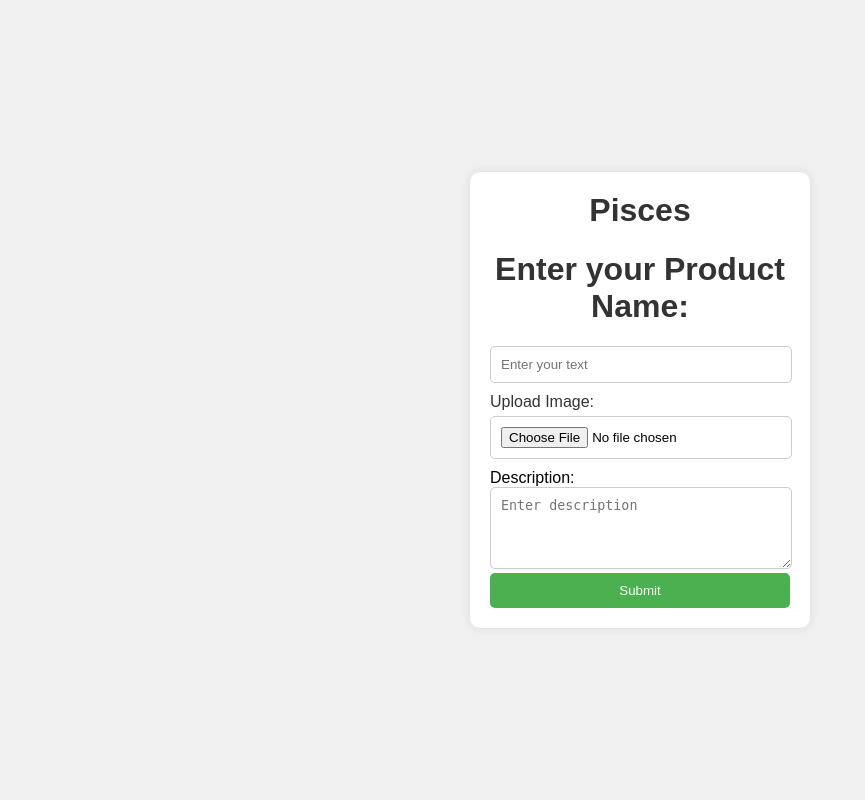
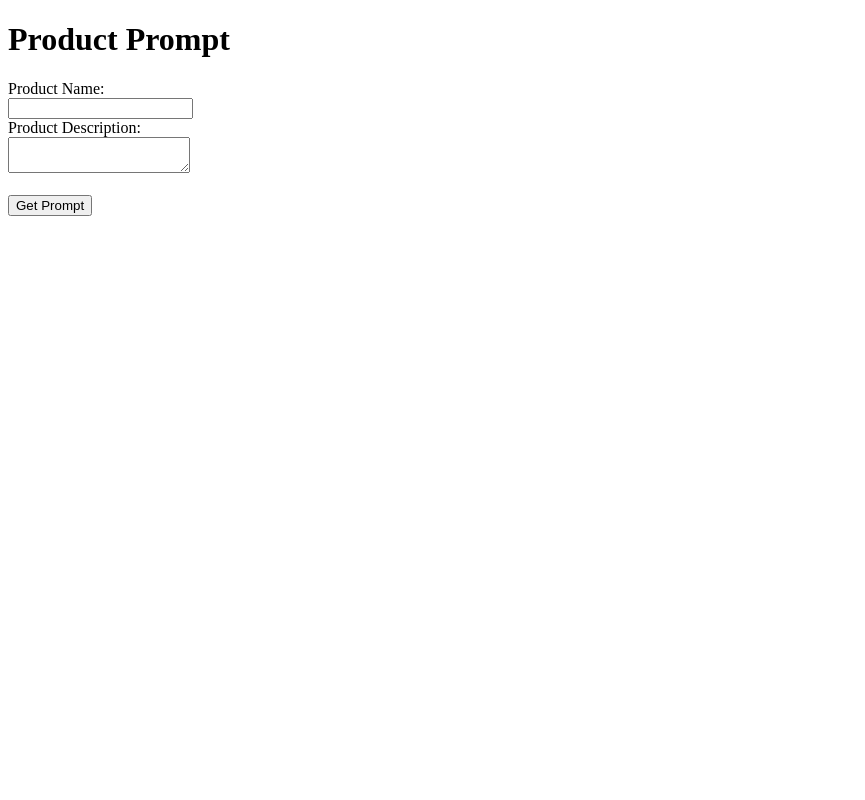
Before and after one commit to Jix0u/Pisces, a Flask app: page / in a window 1280 px wide. Shown: the whole page, without its empty margins (0-865 px from the left). Run offline with Flask 3, Linux system fonts and the light colour scheme.

Commit message:
Cohere is Ready!

```diff
--- a/app.py
+++ b/app.py
@@ -1,20 +1,25 @@
-from flask import Flask, render_template, request
+from flask import Flask, render_template, request, jsonify
+import cohere
 
 app = Flask(__name__)
+co = cohere.Client('w57rPReM72vAbwe1ytbS8w6r5zZeQqMBKm9k78Tz')
 
 @app.route('/')
 def index():
     return render_template('index.html')
 
-@app.route('/submit', methods=['POST'])
-def submit():
-    if request.method == 'POST':
-        input_text = request.form['input_text']
-        # Do something with the input_text, for example, print it
-        print("Input text:", input_text)
-        return "Input received: " + input_text
-    else:
-        return "Error: Only POST requests are allowed."
+@app.route('/get_prediction', methods=['POST'])
+def get_prediction():
+    product_name = request.form['product_name']
+    product_description = request.form['product_description']
+
+    # Generate a prompt using product name and description
+    prompt = f'Product: {product_name}\nDescription: {product_description}\n'
+
+    # Generate prediction from Cohere
+    prediction = co.chat(message='Develop a Comprehensive Marketing Plan for the product' + product_name + '.' + 'The product description is:' + product_description  + 'Say who is the possible audience, best social media platform to generate ads, what method of ads are the best based on the product.', model='command')
+
+    return jsonify({'response': prediction.text})
 
 if __name__ == '__main__':
     app.run(debug=True)
--- a/templates/index.html
+++ b/templates/index.html
@@ -3,87 +3,42 @@
 <head>
     <meta charset="UTF-8">
     <meta name="viewport" content="width=device-width, initial-scale=1.0">
-    <title>Input Form</title>
-    <style>
-        body {
-            font-family: Arial, sans-serif;
-            background-color: #f0f0f0;
-            margin: 0;
-            padding: 0;
-            display: flex;
-            justify-content: center;
-            align-items: center;
-            height: 100vh;
-        }
-        form {
-            background-color: #fff;
-            padding: 20px;
-            border-radius: 10px;
-            box-shadow: 0 0 10px rgba(0, 0, 0, 0.1);
-            width: 300px;
-        }
-        h1 {
-            margin-top: 0;
-            text-align: center;
-            color: #333;
-        }
-        input[type="text"] {
-            width: calc(100% - 20px);
-            padding: 10px;
-            margin-bottom: 10px;
-            border: 1px solid #ccc;
-            border-radius: 5px;
-        }
-        button[type="submit"] {
-            width: 100%;
-            padding: 10px;
-            border: none;
-            border-radius: 5px;
-            background-color: #4CAF50;
-            color: white;
-            cursor: pointer;
-            transition: background-color 0.3s ease;
-        }
-        button[type="submit"]:hover {
-            background-color: #45a049;
-        }
-        .image-input {
-            margin-bottom: 10px;
-        }
-        .image-input label {
-            display: block;
-            margin-bottom: 5px;
-            color: #333;
-        }
-        .image-input input[type="file"] {
-            width: calc(100% - 20px);
-            padding: 10px;
-            border: 1px solid #ccc;
-            border-radius: 5px;
-        }
-        .description-input textarea {
-            width: calc(100% - 20px);
-            padding: 10px;
-            border: 1px solid #ccc;
-            border-radius: 5px;
-            resize: vertical;
-        }
-    </style>
+    <title>Product Prompt</title>
 </head>
 <body>
-    <form action="/submit" method="post">
-        <h1> Pisces <h1>
-        <h1>Enter your Product Name:</h1>
-        <input type="text" name="input_text" placeholder="Enter your text">
-        <div class="image-input">
-            <label for="image">Upload Image:</label>
-            <input type="file" id="image" name="image" accept="image/*">
-        </div>
-        <div class="description-input">
-            <label for="description">Description:</label>
-            <textarea id="description" name="description" rows="4" placeholder="Enter description"></textarea>
-        </div>
-        <button type="submit">Submit</button>
+    <h1>Product Prompt</h1>
+    <form id="productForm">
+        <label for="product_name">Product Name:</label><br>
+        <input type="text" id="product_name" name="product_name"><br>
+        <label for="product_description">Product Description:</label><br>
+        <textarea id="product_description" name="product_description"></textarea><br><br>
+        <button type="submit">Get Prompt</button>
     </form>
+
+    <div id="promptResult"></div>
+
+    <script>
+        document.getElementById('productForm').addEventListener('submit', function(event) {
+            event.preventDefault();
+
+            var productName = document.getElementById('product_name').value;
+            var productDescription = document.getElementById('product_description').value;
+
+            fetch('/get_prediction', {
+                method: 'POST',
+                headers: {
+                    'Content-Type': 'application/x-www-form-urlencoded'
+                },
+                body: new URLSearchParams({
+                    'product_name': productName,
+                    'product_description': productDescription
+                })
+            })
+            .then(response => response.json())
+            .then(data => {
+                document.getElementById('promptResult').innerText = data.response;
+            });
+        });
+    </script>
 </body>
 </html>
```
Also changed, not shown: 1 other file.
